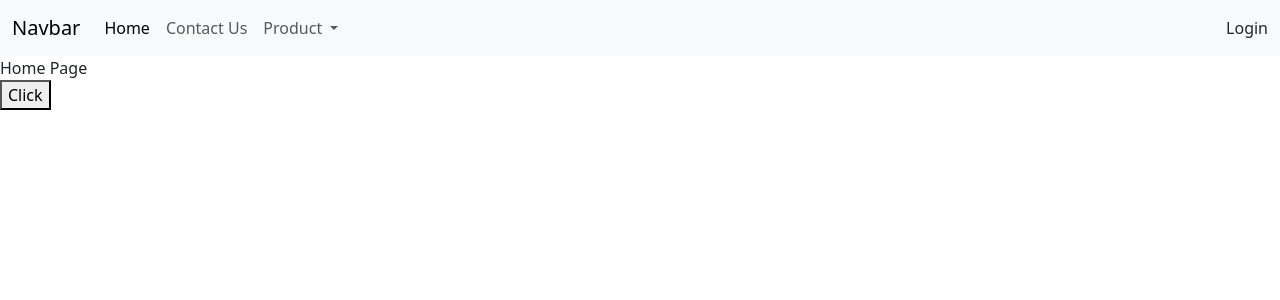
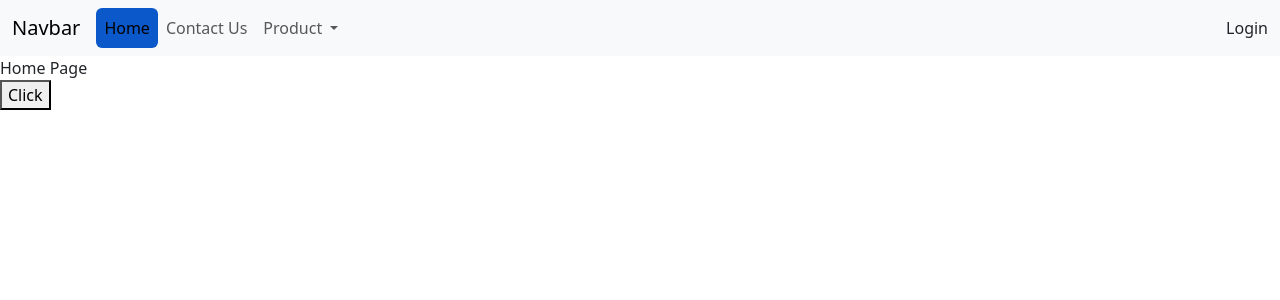
Before and after one commit to Tyler-Ke/vue-router, a Vue app: page / in a window 1280 px wide. Shown: the top 300 px of the page. Built offline with nearby package versions, Linux system fonts and the light colour scheme.

Commit message:
added active classes for header elements

```diff
--- a/src/Router/routes.js
+++ b/src/Router/routes.js
@@ -8,10 +8,10 @@ import Login from "@/components/Authentication/Login.vue";
 import NoAccess from "@/components/Layout/NoAccess.vue";
 
 function isAdmin() {
-   const isAdmin = false;
+   const isAdmin = true;
 
    if (!isAdmin) {
-      return {name: "noaccess"}
+      return { name: "noaccess" };
    }
 
    return true;
@@ -29,7 +29,7 @@ const router = createRouter({
       {
          path: "/",
          component: Homepage,
-         name: "home"
+         name: "home",
       },
       {
          path: "/contact-us",
@@ -44,7 +44,7 @@ const router = createRouter({
          path: "/productlist",
          component: ProductList,
          name: "productlist",
-         beforeEnter: [isAdmin, isAuthenticated]
+         beforeEnter: [isAdmin, isAuthenticated],
       },
       {
          path: "/product/:productId/:categoryId?",
@@ -71,6 +71,7 @@ const router = createRouter({
          name: "noaccess",
       },
    ],
+   linkActiveClass: "active btn btn-primary",
 });
 
 router.beforeEach((to, from) => {
--- a/src/components/Layout/Header.vue
+++ b/src/components/Layout/Header.vue
@@ -17,7 +17,7 @@
             <ul class="navbar-nav me-auto mb-2 mb-lg-0">
                <li class="nav-item">
                   <router-link
-                     class="nav-link active"
+                     class="nav-link"
                      aria-current="page"
                      to="/"
                      >Home</router-link
```
